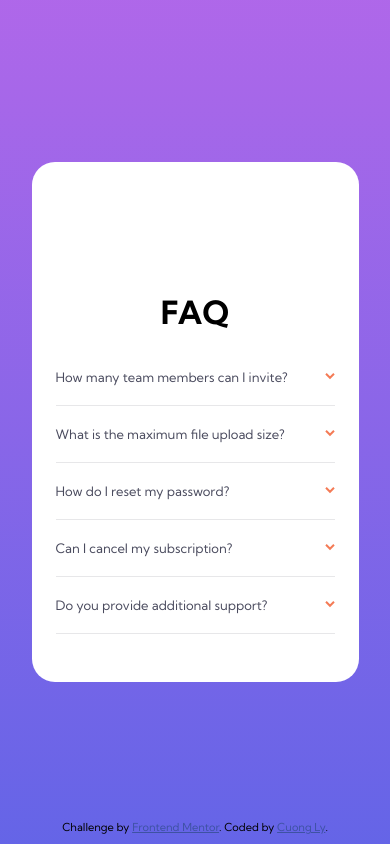
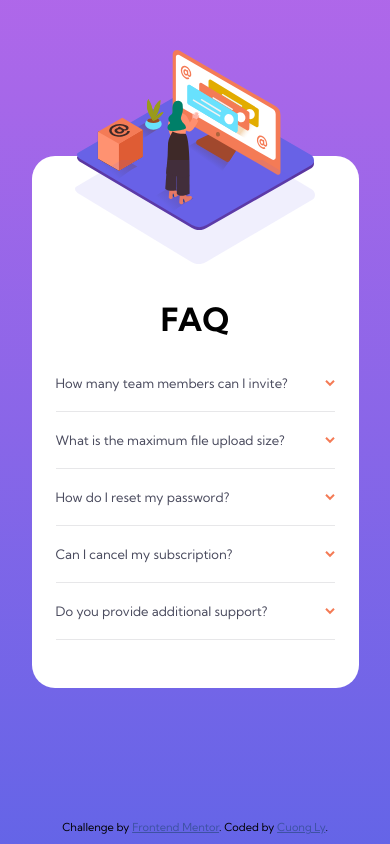
Before and after one commit to cuonglyy/faq-accordion-card, a plain HTML site: page index.html in a window 390 px wide. Drawn offline with Linux system fonts and the light colour scheme.

Commit message:
Repositioned image for mobile design

```diff
--- a/index.html
+++ b/index.html
@@ -17,12 +17,11 @@
 </head>
 <body>
   <main id="card-container">
-
+    <div class="illustration">
       <div class="illustration__img"></div>
       <div class="illustration-background__img"></div>
       <div class="illustration__box"></div>
-
-
+    </div>
     <section class="faq-container">
       <h1 class="faq__header">FAQ</h1>
 
--- a/styles/styles.css
+++ b/styles/styles.css
@@ -50,10 +50,13 @@ body {
 */
 
 #card-container {
+    display: flex;
+    flex-direction: column;
     background-color: white;
     max-width: 32.7rem;
-    padding: 13.2rem 2.4rem 4.8rem 2.4rem;
+    padding: 0 2.4rem 4.8rem 2.4rem;
     border-radius: 2.3rem;
+    position: relative;
 }
 
 .illustration {
@@ -62,12 +65,27 @@ body {
 
 
 .illustration__img {
+    position: absolute;
     background-image: url(../images/illustration-woman-online-mobile.svg);
+    background-repeat: no-repeat;
+    height: 18rem;
+    width: 23.7rem;
+    left: 0;
+    right: 0;
+    margin: auto;
+    top: -10.6rem;
 }
 
 
 .illustration-background__img {
     background-image: url(../images/bg-pattern-mobile.svg);
+    position: relative;
+    width: 24rem;
+    height: 14.5rem;
+    background-repeat: no-repeat;
+    background-position: center;
+    margin: auto;
+    top: -1.6rem;
 }
 
 .illustration__box {
@@ -149,6 +167,7 @@ footer a {
 @media screen and (min-width: 680px) {
     #card-container {
         display: flex;
+        flex-direction: row;
         width: 100%;
         max-width: 92rem;
         justify-content: flex-end;
```
